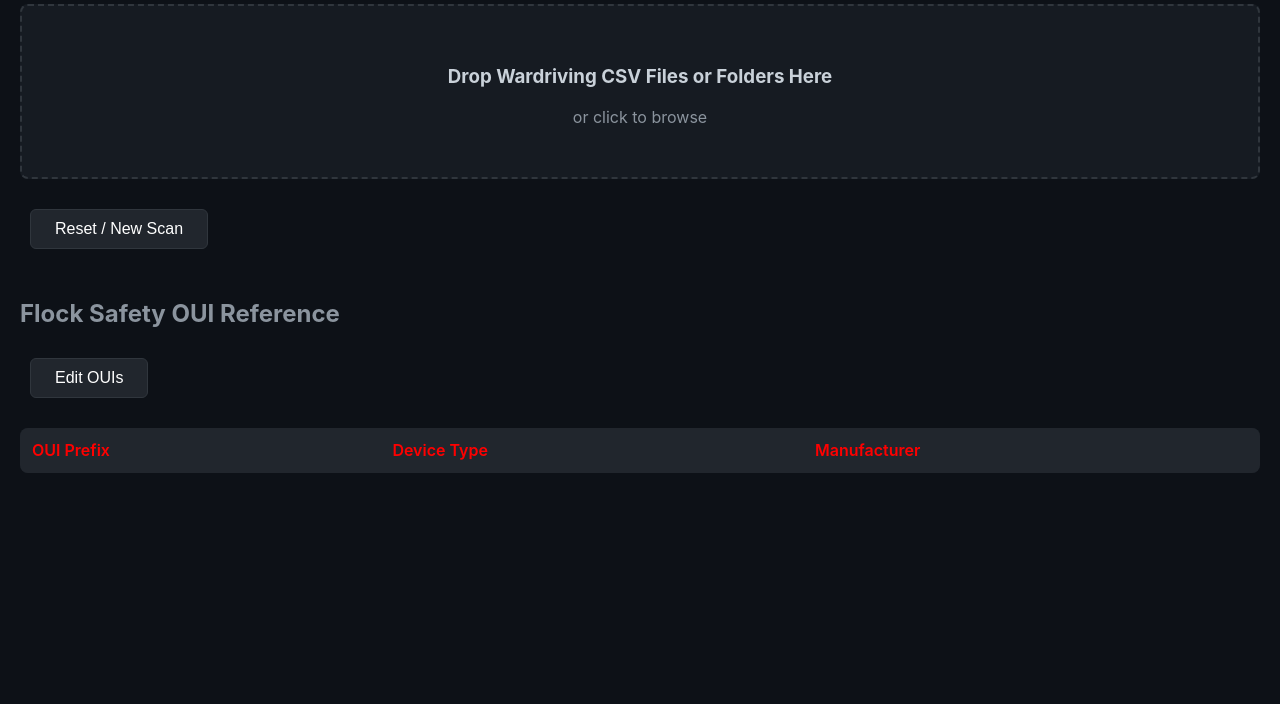
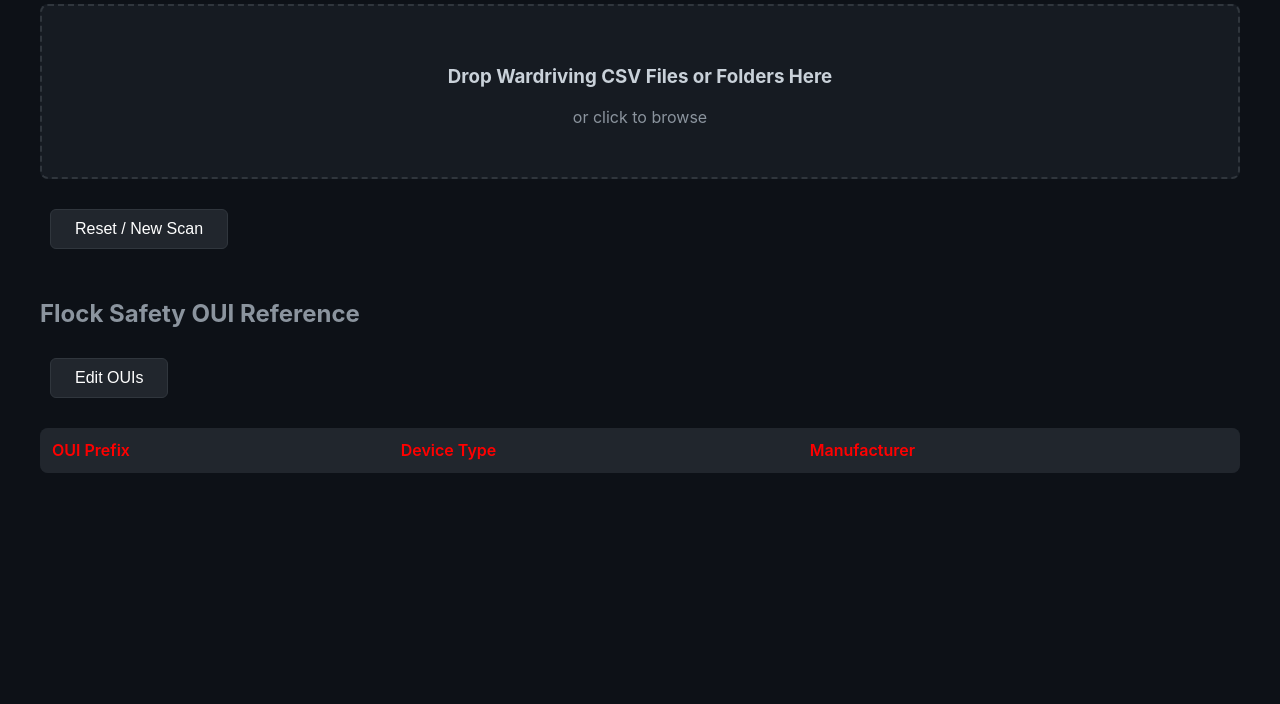
Before and after one commit to Ringmast4r/FLOCK-CSV-EXAMINER, a plain HTML site: page index.html in a window 1280 px wide. Shown: the part 96-800 px from the top of the page. Drawn offline with nearby package versions, Linux system fonts and the light colour scheme.

Commit message:
Update index.html with full-width layout

```diff
--- a/index.html
+++ b/index.html
@@ -8,9 +8,8 @@
     <style>
         body {
             font-family: -apple-system, BlinkMacSystemFont, 'Segoe UI', Roboto, monospace;
-            max-width: 1400px;
-            margin: 0 auto;
-            padding: 20px;
+            margin: 0;
+            padding: 20px 40px;
             background: #0d1117;
             color: #c9d1d9;
         }
```
